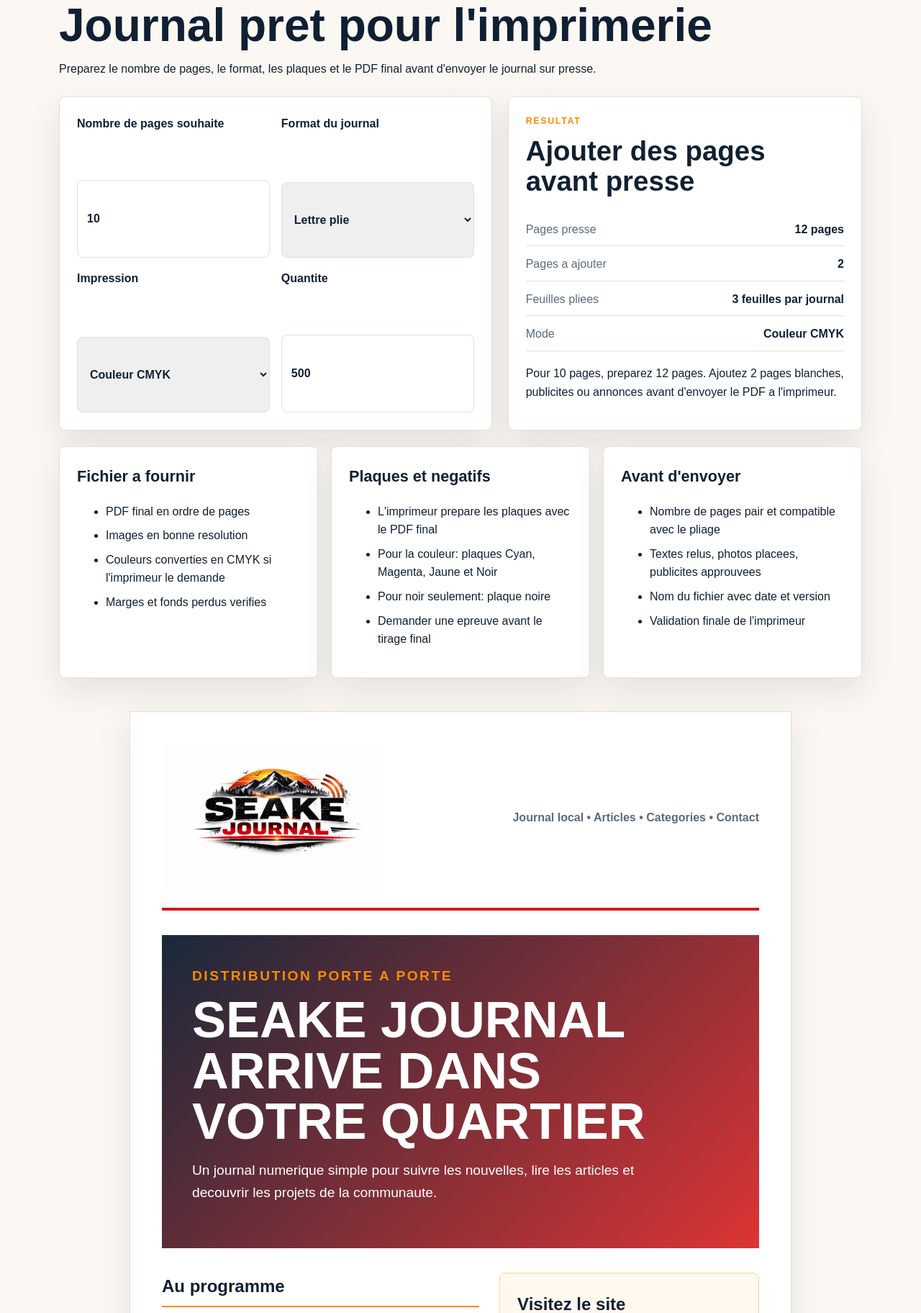
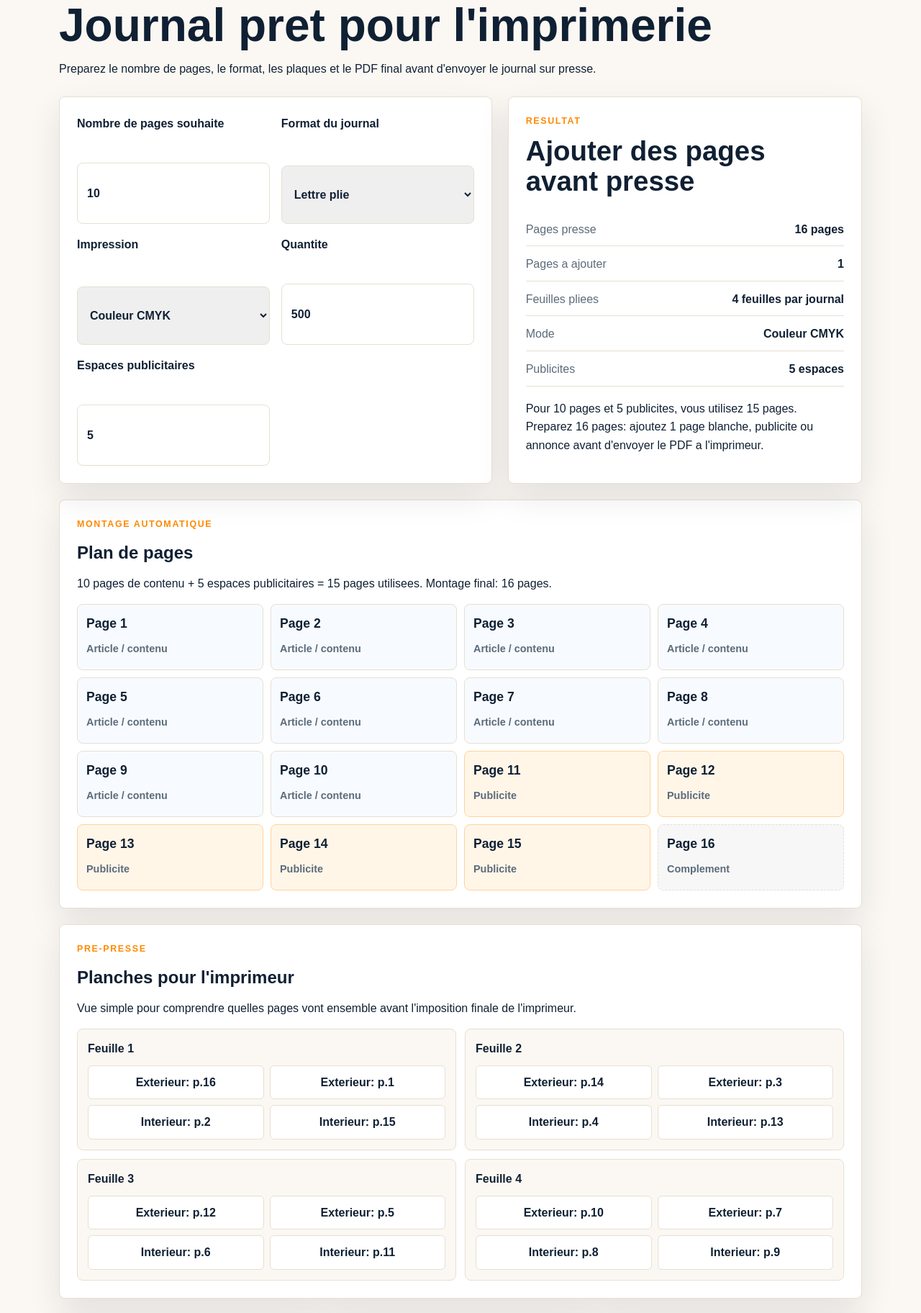
Before and after one commit to 1234jASKET/seake, a Django app: page /impression/ in a window 1280 px wide. Shown: the part 257-2081 px from the top of the page at 72% size. Run offline with Django 5.2, Linux system fonts and the light colour scheme; data comes from the database, SQL or seed files in the repository.

Commit message:
Add ad spaces to press montage planner

```diff
--- a/static/css/style.css
+++ b/static/css/style.css
@@ -2032,6 +2032,94 @@ textarea {
     gap: 18px;
     grid-template-columns: repeat(3, minmax(0, 1fr));
     margin-top: 22px;
+}
+
+.press-montage {
+    background: var(--white);
+    border: 1px solid var(--line);
+    border-radius: 8px;
+    box-shadow: var(--shadow);
+    margin-top: 22px;
+    padding: 24px;
+}
+
+.press-montage h2,
+.press-montage p {
+    margin-bottom: 10px;
+}
+
+.press-page-grid {
+    display: grid;
+    gap: 10px;
+    grid-template-columns: repeat(4, minmax(0, 1fr));
+    margin-top: 16px;
+}
+
+.press-page-tile {
+    border: 1px solid var(--line);
+    border-radius: 8px;
+    display: grid;
+    gap: 4px;
+    min-height: 92px;
+    padding: 12px;
+}
+
+.press-page-tile strong {
+    font-size: 1.1rem;
+}
+
+.press-page-tile span {
+    color: var(--muted);
+    font-size: .9rem;
+    font-weight: 800;
+}
+
+.press-page-tile.article-page {
+    background: #f7fbff;
+}
+
+.press-page-tile.ad-page {
+    background: #fff6e8;
+    border-color: #ffd39a;
+}
+
+.press-page-tile.fill-page {
+    background: #f7f7f7;
+    border-style: dashed;
+}
+
+.press-sheet-grid {
+    display: grid;
+    gap: 12px;
+    grid-template-columns: repeat(2, minmax(0, 1fr));
+    margin-top: 16px;
+}
+
+.press-sheet-card {
+    background: #fbf8f3;
+    border: 1px solid var(--line);
+    border-radius: 8px;
+    padding: 14px;
+}
+
+.press-sheet-card strong {
+    display: block;
+    margin-bottom: 10px;
+}
+
+.press-sheet-spread {
+    display: grid;
+    gap: 8px;
+    grid-template-columns: repeat(2, minmax(0, 1fr));
+}
+
+.press-sheet-spread span {
+    background: var(--white);
+    border: 1px solid var(--line);
+    border-radius: 6px;
+    font-weight: 900;
+    padding: 10px;
+    text-align: center;
 }
 
 .press-check-grid article {
@@ -2457,6 +2545,8 @@ textarea {
     .press-planner,
     .press-form,
     .press-check-grid,
+    .press-page-grid,
+    .press-sheet-grid,
     .article-ad,
     .flyer-columns {
         grid-template-columns: 1fr;
--- a/static/js/main.js
+++ b/static/js/main.js
@@ -29,17 +29,24 @@ if (pressPlanner) {
     const formatInput = document.querySelector("#pressFormat");
     const colorInput = document.querySelector("#pressColor");
     const quantityInput = document.querySelector("#pressQuantity");
+    const adsInput = document.querySelector("#pressAds");
     const readyTitle = document.querySelector("#pressReadyTitle");
     const finalPages = document.querySelector("#pressFinalPages");
     const blankPages = document.querySelector("#pressBlankPages");
     const sheets = document.querySelector("#pressSheets");
     const mode = document.querySelector("#pressMode");
+    const adSpaces = document.querySelector("#pressAdSpaces");
     const advice = document.querySelector("#pressAdvice");
+    const montageSummary = document.querySelector("#pressMontageSummary");
+    const pageGrid = document.querySelector("#pressPageGrid");
+    const sheetGrid = document.querySelector("#pressSheetGrid");
 
     const updatePressPlanner = () => {
         const requestedPages = Math.max(2, Number(pagesInput.value || 2));
-        const roundedPages = Math.ceil(requestedPages / 4) * 4;
-        const missingPages = roundedPages - requestedPages;
+        const requestedAds = Math.max(0, Number(adsInput.value || 0));
+        const contentPages = requestedPages + requestedAds;
+        const roundedPages = Math.ceil(contentPages / 4) * 4;
+        const missingPages = roundedPages - contentPages;
         const foldedSheets = roundedPages / 4;
         const quantity = Math.max(1, Number(quantityInput.value || 1));
 
@@ -47,13 +54,57 @@ if (pressPlanner) {
         blankPages.textContent = missingPages === 0 ? "Aucune" : `${missingPages}`;
         sheets.textContent = `${foldedSheets} feuilles par journal`;
         mode.textContent = colorInput.value;
+        adSpaces.textContent = `${requestedAds} espace${requestedAds > 1 ? "s" : ""}`;
+
+        const pageTiles = [];
+        for (let page = 1; page <= roundedPages; page += 1) {
+            let type = "Complement";
+            let className = "fill-page";
+
+            if (page <= requestedPages) {
+                type = "Article / contenu";
+                className = "article-page";
+            } else if (page <= requestedPages + requestedAds) {
+                type = "Publicite";
+                className = "ad-page";
+            }
+
+            pageTiles.push(
+                `<div class="press-page-tile ${className}"><strong>Page ${page}</strong><span>${type}</span></div>`,
+            );
+        }
+
+        pageGrid.innerHTML = pageTiles.join("");
+
+        const sheetCards = [];
+        for (let sheet = 1; sheet <= foldedSheets; sheet += 1) {
+            const leftOutside = roundedPages - ((sheet - 1) * 2);
+            const rightOutside = 1 + ((sheet - 1) * 2);
+            const leftInside = rightOutside + 1;
+            const rightInside = leftOutside - 1;
+
+            sheetCards.push(`
+                <article class="press-sheet-card">
+                    <strong>Feuille ${sheet}</strong>
+                    <div class="press-sheet-spread">
+                        <span>Exterieur: p.${leftOutside}</span>
+                        <span>Exterieur: p.${rightOutside}</span>
+                        <span>Interieur: p.${leftInside}</span>
+                        <span>Interieur: p.${rightInside}</span>
+                    </div>
+                </article>
+            `);
+        }
+
+        sheetGrid.innerHTML = sheetCards.join("");
+        montageSummary.textContent = `${requestedPages} page${requestedPages > 1 ? "s" : ""} de contenu + ${requestedAds} espace${requestedAds > 1 ? "s" : ""} publicitaire${requestedAds > 1 ? "s" : ""} = ${contentPages} pages utilisees. Montage final: ${roundedPages} pages.`;
 
         if (missingPages === 0) {
             readyTitle.textContent = "Pret pour le montage presse";
-            advice.textContent = `${requestedPages} pages fonctionne bien pour un journal plie. Preparez un PDF final ${formatInput.value}, ${colorInput.value}, pour environ ${quantity.toLocaleString("fr-CA")} copies.`;
+            advice.textContent = `${contentPages} pages fonctionne bien pour un journal plie. Preparez un PDF final ${formatInput.value}, ${colorInput.value}, pour environ ${quantity.toLocaleString("fr-CA")} copies.`;
         } else {
             readyTitle.textContent = "Ajouter des pages avant presse";
-            advice.textContent = `Pour ${requestedPages} pages, preparez ${roundedPages} pages. Ajoutez ${missingPages} page${missingPages > 1 ? "s" : ""} blanche${missingPages > 1 ? "s" : ""}, publicite${missingPages > 1 ? "s" : ""} ou annonce${missingPages > 1 ? "s" : ""} avant d'envoyer le PDF a l'imprimeur.`;
+            advice.textContent = `Pour ${requestedPages} pages et ${requestedAds} publicite${requestedAds > 1 ? "s" : ""}, vous utilisez ${contentPages} pages. Preparez ${roundedPages} pages: ajoutez ${missingPages} page${missingPages > 1 ? "s" : ""} blanche${missingPages > 1 ? "s" : ""}, publicite${missingPages > 1 ? "s" : ""} ou annonce${missingPages > 1 ? "s" : ""} avant d'envoyer le PDF a l'imprimeur.`;
         }
     };
 
--- a/templates/base.html
+++ b/templates/base.html
@@ -6,7 +6,7 @@
     <meta name="viewport" content="width=device-width, initial-scale=1">
     <title>{% block title %}SEAKE JOURNAL{% endblock %}</title>
     <link rel="alternate" type="application/rss+xml" title="SEAKE JOURNAL RSS" href="{% url 'articles_feed' %}">
-    <link rel="stylesheet" href="{% static 'css/style.css' %}?v=20260823-presse">
+    <link rel="stylesheet" href="{% static 'css/style.css' %}?v=20260823-montage-presse">
 </head>
 <body>
     <header class="site-header">
--- a/templates/impression.html
+++ b/templates/impression.html
@@ -42,6 +42,10 @@
                 Quantite
                 <input id="pressQuantity" type="number" min="1" step="25" value="500">
             </label>
+            <label>
+                Espaces publicitaires
+                <input id="pressAds" type="number" min="0" step="1" value="5">
+            </label>
         </form>
 
         <aside class="press-result" aria-live="polite">
@@ -64,9 +68,31 @@
                     <dt>Mode</dt>
                     <dd id="pressMode">Couleur CMYK</dd>
                 </div>
+                <div>
+                    <dt>Publicites</dt>
+                    <dd id="pressAdSpaces">5 espaces</dd>
+                </div>
             </dl>
             <p id="pressAdvice">Pour 10 pages, preparez 12 pages: ajoutez 2 pages blanches, publicites ou annonces.</p>
         </aside>
+    </div>
+
+    <div class="press-montage">
+        <div>
+            <p class="eyebrow">Montage automatique</p>
+            <h2>Plan de pages</h2>
+            <p id="pressMontageSummary">Le montage sera calcule selon vos pages et vos espaces publicitaires.</p>
+        </div>
+        <div class="press-page-grid" id="pressPageGrid"></div>
+    </div>
+
+    <div class="press-montage">
+        <div>
+            <p class="eyebrow">Pre-presse</p>
+            <h2>Planches pour l'imprimeur</h2>
+            <p>Vue simple pour comprendre quelles pages vont ensemble avant l'imposition finale de l'imprimeur.</p>
+        </div>
+        <div class="press-sheet-grid" id="pressSheetGrid"></div>
     </div>
 
     <div class="press-check-grid">
```
